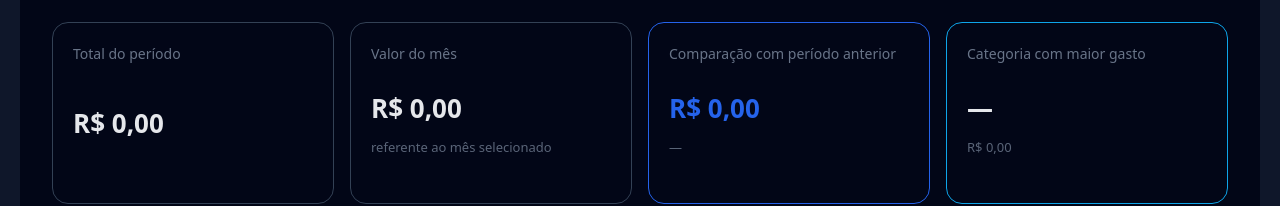
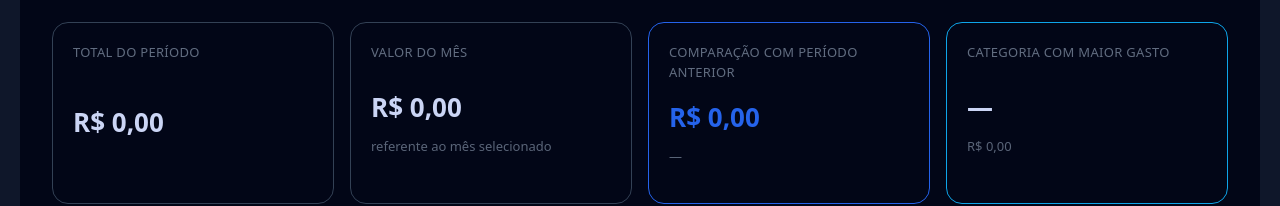
Before and after one commit to andresantos45/contas-mensais, a React app in the folder frontend/: page /dashboard in a window 1280 px wide. Shown: the part 333-539 px from the top of the page. Built offline with nearby package versions, Linux system fonts and the light colour scheme; no server answers; sample sign-in values are in the browser's storage; the HTML template or start-up script is replaced by a standard one.

Commit message:
fix: aajustes finos finais

```diff
--- a/frontend/src/components/Dashboard/DashboardCard.tsx
+++ b/frontend/src/components/Dashboard/DashboardCard.tsx
@@ -31,9 +31,9 @@ export default function DashboardCard({
     valor: "#ef4444",
   },
   neutro: {
-    borda: corBorda,
-    valor: "#e5e7eb",
-  },
+  borda: corBorda,
+  valor: "#cbd5f5",
+},
 };
 
 const variacaoAtual = coresVariacao[variacao as VariacaoTipo];
@@ -54,17 +54,26 @@ const [showTooltip, setShowTooltip] = useState(false);
     padding: 20,
     borderRadius: 16,
     border: `1px solid ${variacaoAtual.borda}`,
-    height: 140,
+    height: window.innerWidth < 480 ? 120 : 140,
     display: "flex",
     flexDirection: "column",
     transition: "all 0.25s ease",
     transform: hover ? "translateY(-2px)" : "translateY(0)",
     boxShadow: hover
-      ? "0 10px 25px rgba(0,0,0,0.25)"
-      : "none",
+  ? `0 10px 25px rgba(0,0,0,0.25),
+     0 0 0 1px ${variacaoAtual.borda}`
+  : "none",
   }}
 >
-      <span style={{ fontSize: 14, opacity: 0.7, color: "#94a3b8" }}>
+      <span
+  style={{
+    fontSize: 13,
+    letterSpacing: "0.3px",
+    textTransform: "uppercase",
+    opacity: 0.65,
+    color: "#94a3b8",
+  }}
+>
         {titulo}
       </span>
 
@@ -74,18 +83,19 @@ const [showTooltip, setShowTooltip] = useState(false);
     display: "flex",
     flexDirection: "column",
     justifyContent: "center", // ✅ centraliza SÓ o valor
-    alignItems: "flex-start",
+    alignItems: window.innerWidth < 480 ? "center" : "flex-start",
     gap: 6, // 👈 espaçamento controlado
   }}
 >
   <strong
   style={{
-    fontSize: 26,
+    fontSize: window.innerWidth < 480 ? 22 : 26, // 👈 RESPONSIVO
     color: variacaoAtual.valor,
     display: "flex",
     alignItems: "center",
     gap: 6,
-    transition: "color 0.25s ease", // 👈 AQUI
+    transition: "color 0.25s ease, transform 0.25s ease",
+    transform: hover ? "scale(1.03)" : "scale(1)",
   }}
 >
   {iconeVariacao && (
--- a/frontend/src/components/Dashboard/DashboardCards.tsx
+++ b/frontend/src/components/Dashboard/DashboardCards.tsx
@@ -25,7 +25,7 @@ export default function DashboardCards({
     <div
   style={{
     display: "grid",
-        gridTemplateColumns: "repeat(auto-fit, minmax(260px, 1fr))",
+    gridTemplateColumns: "repeat(auto-fit, minmax(240px, 1fr))", // 👈 menor no mobile
     gap: 16,
     marginTop: 24,
   }}
```
Lines whose indentation alone changed are shown as unchanged.
